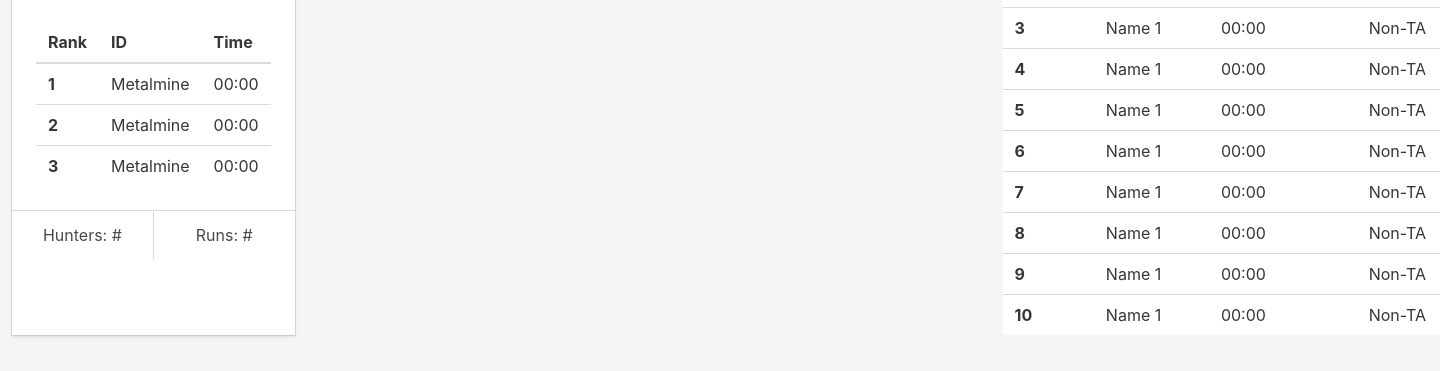
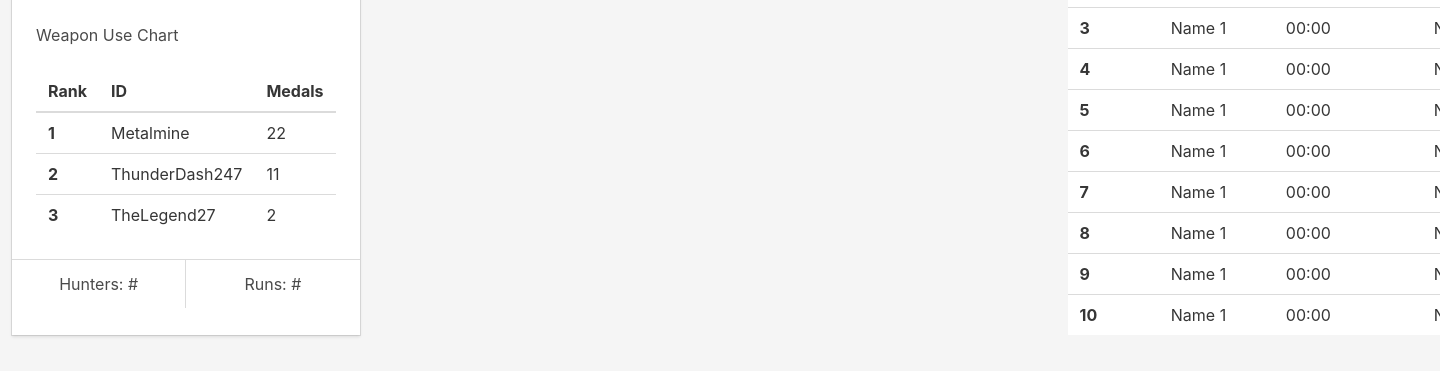
Before and after one commit to metalmine/INFO2413, a PHP site: page / in a window 1440 px wide; the page is wider, and only the part inside the window is pictured. Shown: the part 605-976 px from the top of that part. Run offline with PHP 8.4, Linux system fonts and the light colour scheme; some libraries are stand-ins or nearby versions.

Commit message:
Card Table
Changed from top times to # of medals

Medals Should be total #1 from specific monster/weapon combinations.

```diff
--- a/index.php
+++ b/index.php
@@ -189,24 +189,24 @@
                                                     <tr>
                                                         <th>Rank</th>
                                                         <th>ID</th>
-                                                        <th>Time</th>
+                                                        <th>Medals</th>
                                                     </tr>
                                                 </thead>
                                                 <tbody>
                                                     <tr>
                                                         <th>1</th>
                                                         <td>Metalmine</td>
-                                                        <td><a href="https://www.youtube.com">00:00</a></td>
+                                                        <td><a href="/user/Metalmine.php">22</a></td>
                                                     </tr>
                                                     <tr>
                                                         <th>2</th>
-                                                        <td>Metalmine</td>
-                                                        <td><a href="https://www.youtube.com">00:00</a></td>
+                                                        <td>ThunderDash247</td>
+                                                        <td><a href="/user/ThunderDash247.php">11</a></td>
                                                     </tr>
                                                     <tr>
                                                         <th>3</th>
-                                                        <td>Metalmine</td>
-                                                        <td><a href="https://www.youtube.com">00:00</a></td>
+                                                        <td>TheLegend27</td>
+                                                        <td><a href="/user/TheLegend27.php">2</a></td>
                                                     </tr>
                                                 </tbody>
                                             </table>
```
